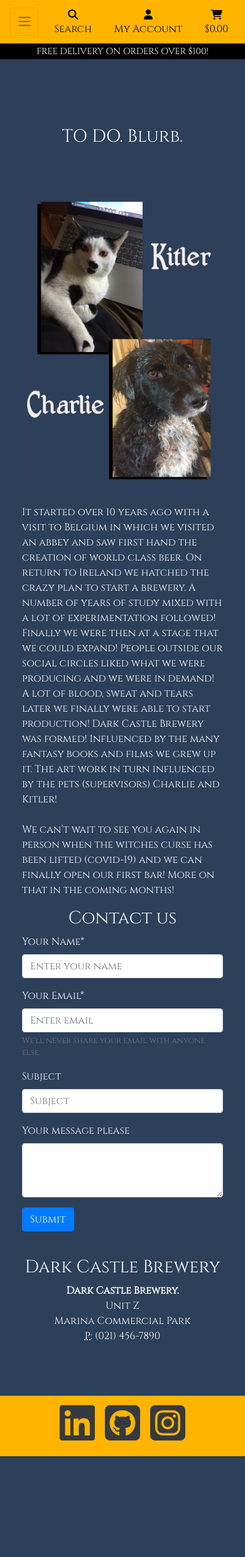
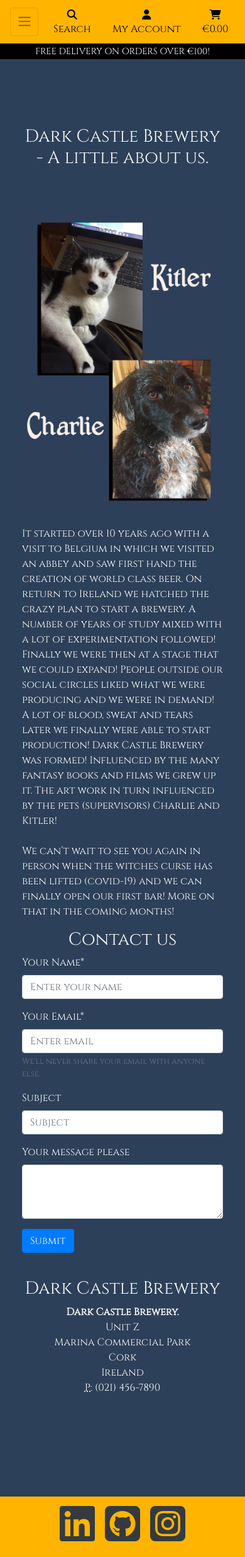
Before and after one commit to Code-Institute-Submissions/Dark-Castle-Brewery1, a Django app: page /aboutus/ in a window 390 px wide. Shown: the whole page at 63% size. Before the commit the page ends 2312 px from the top, so only its background shows below. Run offline with Django 3.2, Linux system fonts and the light colour scheme; some libraries are stand-ins or nearby versions.

Commit message:
styling changes

```diff
--- a/aboutus/templates/aboutus/aboutus.html
+++ b/aboutus/templates/aboutus/aboutus.html
@@ -5,42 +5,37 @@
 <div class="container header-container">
     <div class="row">
         <div class="col">
-
         </div>
     </div>
 </div>
 {% endblock %}
 
 {% block content %}
-
-<!-- Main layout -->
 <main>
     <div class="container mt-4 mb-5">
-
-        <h3 class="text-center py-3 text-light mb-5">TO DO. Blurb.</h3>
-
-        <!-- Grid row -->
+        <h3 class="text-center py-3 text-light mb-5">Dark Castle Brewery - A little about us.</h3>
         <div class="row">
-
-            <!-- Grid column -->
             <div class="col-lg-5">
-
                 <img class="img-fluid rounded z-depth-2" src="{{ MEDIA_URL }}aboutus.jpg" alt="About us image">
-
-            </div>
-            <!-- Grid column -->
-
-            <!-- Grid column -->
-            <div class="col-lg-7">
-
-                <p class="mt-4 text-light mt-lg-0">It started over 10 years ago with a visit to Belgium in which we visited an abbey and saw first hand the creation of world class beer. On return to Ireland we hatched the crazy plan to start a brewery. A number of years of study mixed with a lot of experimentation followed! Finally we were then at a stage that we could expand! People outside our social circles liked what we were producing and we were in demand! A lot of blood, sweat and tears later we finally were able to start production! Dark Castle Brewery was formed! Influenced by the many fantasy books and films we grew up it. The art work in turn influenced by the pets (supervisors) Charlie and Kitler! </p>
-
-<p class="mt-4 text-light mt-lg-0">We can’t wait to see you again in person when the witches curse has been lifted (covid-19) and we can finally open our first bar! More on that in the coming months! </p>
-
-
             </div>
 
-            <!-- Grid column -->
+            <div class="col-lg-7">
+                <p class="mt-4 text-light mt-lg-0">It started over 10 years ago with a visit to Belgium
+                    in which we visited an abbey and saw first hand the creation of world class beer.
+                    On return to Ireland we hatched the crazy plan to start a brewery. A number of years
+                    of study mixed with a lot of experimentation followed! Finally we were then at a stage
+                    that we could expand! People outside our social circles liked what we were producing
+                    and we were in demand! A lot of blood, sweat and tears later we finally were able to
+                    start production! Dark Castle Brewery was formed! Influenced by the many fantasy books
+                    and films we grew up it. The art work in turn influenced by the pets (supervisors)
+                    Charlie and Kitler!
+                </p>
+                <p class="mt-4 text-light mt-lg-0">We can’t wait to see you again in person when the witches
+                     curse has been lifted (covid-19) and we can finally open our first bar! More on that
+                     in the coming months!
+                </p>
+            </div>
+
             <div class="col-lg-7">
                 <h3 class="text-center text-light">Contact us</h3>
                 <form onsubmit="alert('Message received. Thank you!')">
@@ -69,18 +64,19 @@
                 </form>
             </div>
 
-
             <div class="col-lg-7 aboutus-address">
                 <h3 class="text-light text-center">Dark Castle Brewery</h3>
                 <address class="text-light text-center">
                     <strong>Dark Castle Brewery.</strong><br />
                     Unit Z<br />
                     Marina Commercial Park<br />
+                    Cork<br />
+                    Ireland<br />
                     <abbr title="Phone">P:</abbr> (021) 456-7890
                 </address>
               </div>
         </div>
-        <!-- Grid row -->
+
 
     </div>
 </main>
--- a/dark_castle/settings.py
+++ b/dark_castle/settings.py
@@ -202,7 +202,7 @@
 # Stripe
 FREE_DELIVERY_THRESHOLD = 100
 STANDARD_DELIVERY_PERCENTAGE = 20
-STRIPE_CURRENCY = 'usd'
+STRIPE_CURRENCY = 'eur'
 STRIPE_PUBLIC_KEY = os.getenv('STRIPE_PUBLIC_KEY', '')
 STRIPE_SECRET_KEY = os.getenv('STRIPE_SECRET_KEY', '')
 STRIPE_WH_SECRET = os.getenv('STRIPE_WH_SECRET', '')
--- a/products/templates/products/product_detail.html
+++ b/products/templates/products/product_detail.html
@@ -26,9 +26,9 @@
                 </div>
             </div>
             <div class="col-12 col-md-6 col-lg-4">
-                <div class="product-details-container mb-5 mt-md-5">
+                <div class="product-details-container mb-5 text-light mt-md-5">
                     <p class="mb-0">{{ product.name }}</p>
-                    <p class="lead mb-0 text-left font-weight-bold">${{ product.price }}</p>
+                    <p class="lead mb-0 text-left font-weight-bold">€{{ product.price }}</p>
                     {% if request.user.is_superuser %}
                     <small class="ml-3">
                         <a href="{% url 'edit_product' product.id %}">Edit</a>
@@ -54,7 +54,7 @@
                         <small class="text-muted">No Rating</small>
                     {% endif %}
                 -->
-                    <p class="mt-3">{{ product.description }}</p>
+                    <p class="mt-3 text-light">{{ product.description }}</p>
                     <form class="form" action="{% url 'add_to_cart' product.id %}" method="POST">
                         {% csrf_token %}
                         <div class="form-row">
--- a/static/css/base.css
+++ b/static/css/base.css
@@ -391,6 +391,17 @@
     }
 
     .aboutus-address{
-    margin-top:11.5%;
+        margin-top:11.5%;
+    }
+
+    #footer-styling {
+    background-color: #FFB400;
+    margin-top: 25%;
+    position: absolute;
+    left: 0;
+    right: 0;
+    width: 100%;
+
 }
+
 }
--- a/templates/allauth/account/logout.html
+++ b/templates/allauth/account/logout.html
@@ -8,7 +8,7 @@
 <hr>
 <h2 class="logo-font mb-4">{% trans "Sign Out" %}</h2>
 <hr>
-<p>{% trans 'Are you sure you want to sign out?' %}</p>
+<p class="text-light">{% trans 'Are you sure you want to sign out?' %}</p>
 
 <form method="post" action="{% url 'account_logout' %}">
   {% csrf_token %}
--- a/templates/base.html
+++ b/templates/base.html
@@ -89,9 +89,9 @@
                                 <div><i class="fas fa-shopping-cart fa-lg"></i></div>
                                 <p class="my-0">
                                     {% if grand_total %}
-                                        ${{ grand_total|floatformat:2 }}
+                                        €{{ grand_total|floatformat:2 }}
                                     {% else %}
-                                        $0.00
+                                        €0.00
                                     {% endif %}
                                 </p>
                             </div>
@@ -111,7 +111,7 @@
         </div>
         <div id="delivery-banner" class="row text-center">
             <div class="col bg-black text-white">
-                <h4 class="logo-font my-1">Free delivery on orders over ${{ free_delivery_threshold }}!</h4>
+                <h4 class="logo-font my-1">Free delivery on orders over €{{ free_delivery_threshold }}!</h4>
             </div>
         </div>
     </header>
--- a/templates/includes/footer.html
+++ b/templates/includes/footer.html
@@ -1,4 +1,4 @@
-<footer>
+<footer">
     <div id="footer-styling">
         <div class="container-fluid">
             <div class="container">
--- a/templates/includes/mobile-top-header.html
+++ b/templates/includes/mobile-top-header.html
@@ -48,9 +48,9 @@
             <div><i class="fas fa-shopping-cart fa-lg"></i></div>
             <p class="my-0">
                 {% if grand_total %}
-                    ${{ grand_total|floatformat:2 }}
+                    €{{ grand_total|floatformat:2 }}
                 {% else %}
-                    $0.00
+                    €0.00
                 {% endif %}
             </p>
         </div>
--- a/templates/includes/toasts/toast_success.html
+++ b/templates/includes/toasts/toast_success.html
@@ -38,11 +38,11 @@
                 <div class="col">
                     <strong><p class="mt-3 mb-1 text-black">
                         Total{% if free_delivery_delta > 0 %} (Exc. delivery){% endif %}:
-                        <span class="float-right">${{ total|floatformat:2 }}</span>
+                        <span class="float-right">€{{ total|floatformat:2 }}</span>
                     </p></strong>
                     {% if free_delivery_delta > 0 %}
                         <p class="mb-0 p-2 bg-warning shadow-sm text-black text-center">
-                            Spend <strong>${{ free_delivery_delta }}</strong> more to get free next day delivery!
+                            Spend <strong>€{{ free_delivery_delta }}</strong> more to get free next day delivery!
                         </p>
                     {% endif %}
                     <a href="{% url 'view_cart' %}" class="btn btn-black btn-block rounded-0">
```
Also changed, not shown: cart/templates/cart/cart.html (+13 -7 lines), home/templates/home/index.html (+7 -6 lines).
